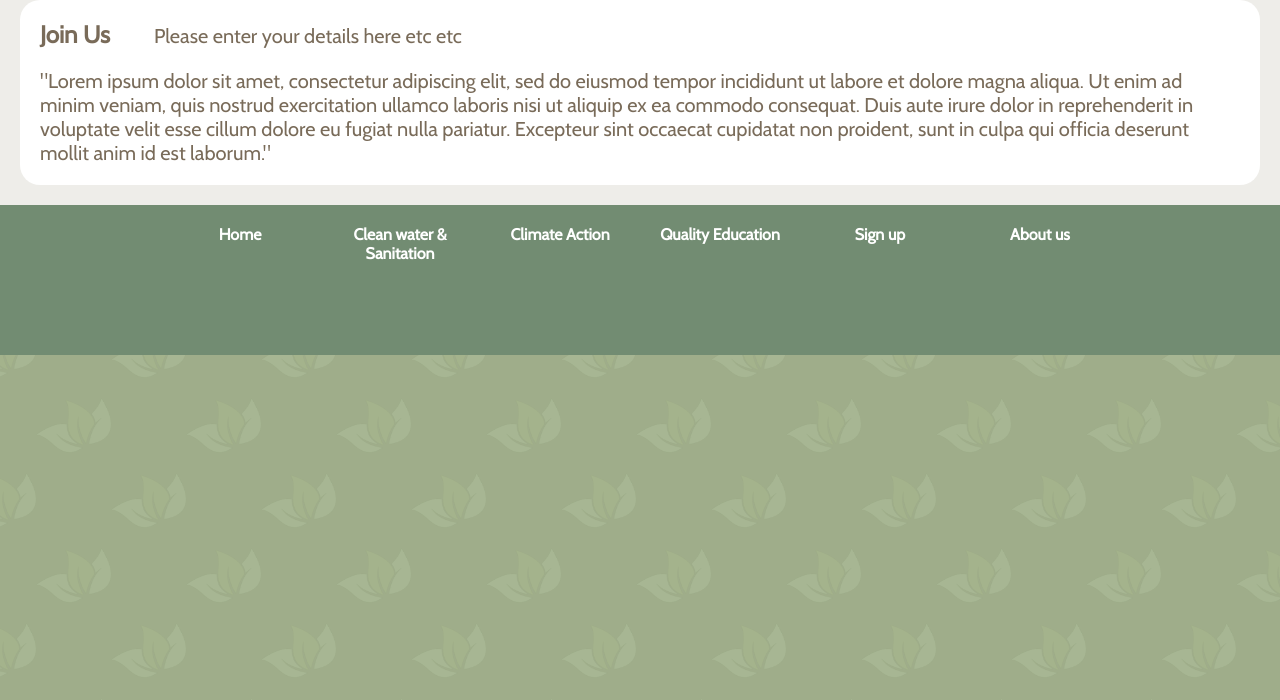
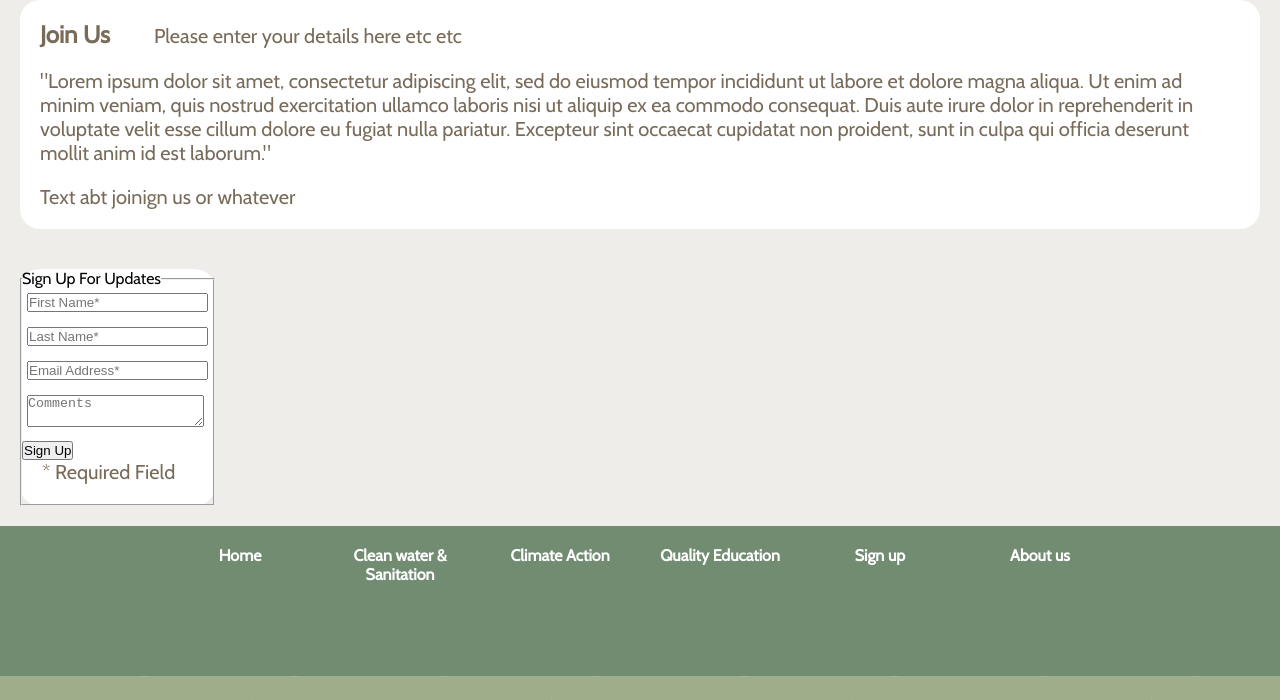
Before and after one commit to AdamHewitt707/web-dev-nsg, a plain HTML site: page app/public-files/sign-up.html in a window 1280 px wide. Shown: the part 100-800 px from the top of the page. Drawn offline with Linux system fonts and the light colour scheme; files whose address does not match are found by name.

Commit message:
some progress on form

```diff
--- a/app/public-files/main-style.css
+++ b/app/public-files/main-style.css
@@ -511,5 +511,27 @@ main.team.section{
 /*---------------------------------------Chalak about-us .CSS -------------------------------------------------------------*/
 
 /*---------------------------------------Tyler sign-up .CSS ---------------------------------------------------------------*/
+.formSection {
+    flex-direction: column;
+    display: inline-flex;
+    justify-content: center;
+    font-family: cabin-regular;
+}
 
+.signUpForm {
+    display: flex;
+    flex-direction: row;
+
+}
+
+input {
+    display: block;
+
+}
+
+label {
+    display: block;
+    margin-bottom: 5px;
+    padding: 5px;
+}
 /*---------------------------------------Tyler sign-up .CSS ---------------------------------------------------------------*/
--- a/app/public-files/sign-up.html
+++ b/app/public-files/sign-up.html
@@ -37,6 +37,36 @@
 
                 <p>Please enter your details here etc etc</p>
                 <p>"Lorem ipsum dolor sit amet, consectetur adipiscing elit, sed do eiusmod tempor incididunt ut labore et dolore magna aliqua. Ut enim ad minim veniam, quis nostrud exercitation ullamco laboris nisi ut aliquip ex ea commodo consequat. Duis aute irure dolor in reprehenderit in voluptate velit esse cillum dolore eu fugiat nulla pariatur. Excepteur sint occaecat cupidatat non proident, sunt in culpa qui officia deserunt mollit anim id est laborum."</p>
+                <p>Text abt joinign us or whatever</p>
+            </section>
+
+            <section class="formSection">
+                <form method="post" action="#" class="signUpForm">
+                    <fieldset>
+                        <legend>Sign Up For Updates</legend>
+                        <label>
+
+                            <input type="text" name="FirstName" placeholder="First Name*" required>
+
+                        </label>
+                        <label>
+                            <input type="text" name="LastName" placeholder="Last Name*" required>
+
+                        </label>
+                        <label>
+                            <input type="email" name="Email" placeholder="Email Address*" required>
+
+                        </label>
+                        <label>
+                            <textarea name="Comments" placeholder="Comments"></textarea>
+
+                        </label>
+                        <input type="submit" value="Sign Up">
+
+                        <p class="confirmMessage">* Required Field</p>
+                    </fieldset>
+
+                </form>
             </section>
 
 
```
